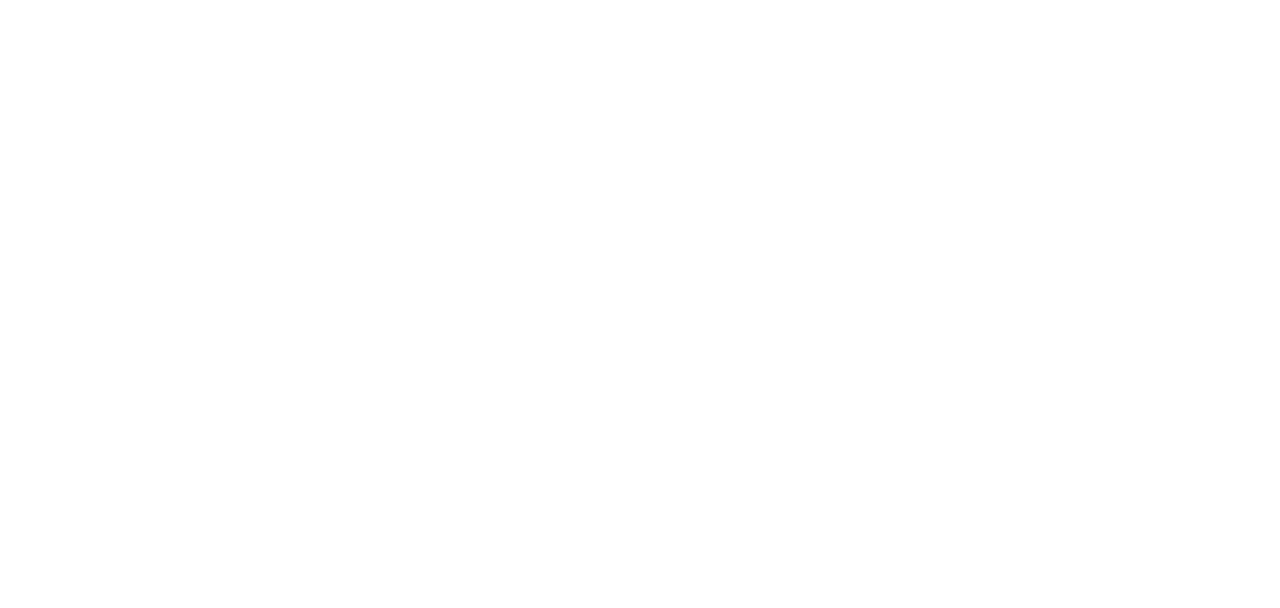
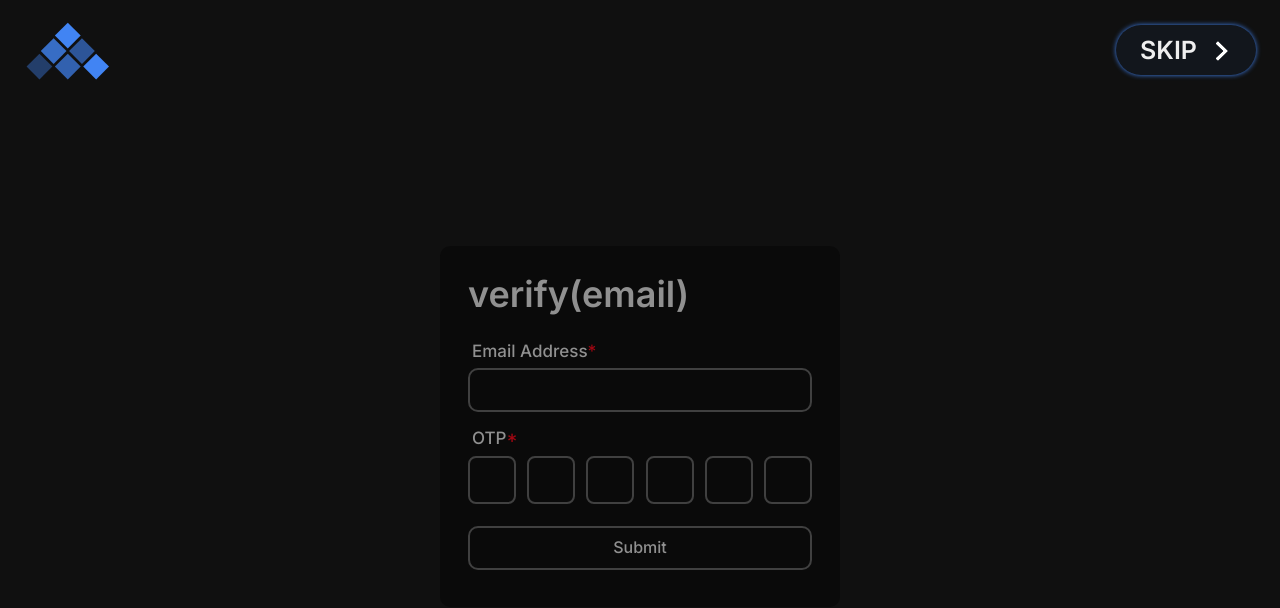
Before and after one commit to chuchra-himanshu/ui.cooders.org, a React (Vite) app: page /validates/email in a window 1280 px wide. Before the commit this address had no page. Shown: the top 608 px of the page. Built offline with nearby package versions, Linux system fonts and the light colour scheme.

Commit message:
Design Email Verification page under Auth Component

```diff
--- a/src/Router.tsx
+++ b/src/Router.tsx
@@ -5,6 +5,7 @@
   ChangePassword,
   Community,
   Dashboard,
+  EmailVerification,
   ForgetPassword,
   Notebook,
   SignIn,
@@ -29,6 +30,7 @@
           <Route path="signup" Component={SignUp} />
           <Route path="forgets/password" Component={ForgetPassword} />
           <Route path="updates/password" Component={ChangePassword} />
+          <Route path="validates/email" Component={EmailVerification} />
         </Route>
       </Routes>
     </BrowserRouter>
--- /dev/null
+++ b/src/pages/EmailVerification.tsx
@@ -0,0 +1,39 @@
+import React, { useState } from "react";
+import {
+  AuthFormContainer,
+  OTPInput,
+  SubmitButton,
+  TextInput,
+} from "../components";
+
+interface EmailVerificationFormDataInterface {
+  email: string;
+  otp: string;
+}
+
+const EmailVerification: React.FC = () => {
+  const initialData: EmailVerificationFormDataInterface = {
+    email: "",
+    otp: "",
+  };
+
+  const [formData, setFormData] =
+    useState<EmailVerificationFormDataInterface>(initialData);
+
+  return (
+    <AuthFormContainer formTitle="verify(email)">
+      <TextInput
+        id="emailverification-email"
+        inputType="text"
+        label="Email Address"
+        required={true}
+      />
+      <OTPInput />
+      <section className="mt-[22px]">
+        <SubmitButton label="Submit" includeBottomMargin={false} />
+      </section>
+    </AuthFormContainer>
+  );
+};
+
+export default EmailVerification;
--- a/src/pages/index.ts
+++ b/src/pages/index.ts
@@ -7,6 +7,7 @@
 import SignUp from "./SignUp";
 import ForgetPassword from "./ForgetPassword";
 import ChangePassword from "./ChangePassword";
+import EmailVerification from "./EmailVerification";
 
 export {
   Dashboard,
@@ -18,4 +19,5 @@
   SignUp,
   ForgetPassword,
   ChangePassword,
+  EmailVerification,
 };
```
